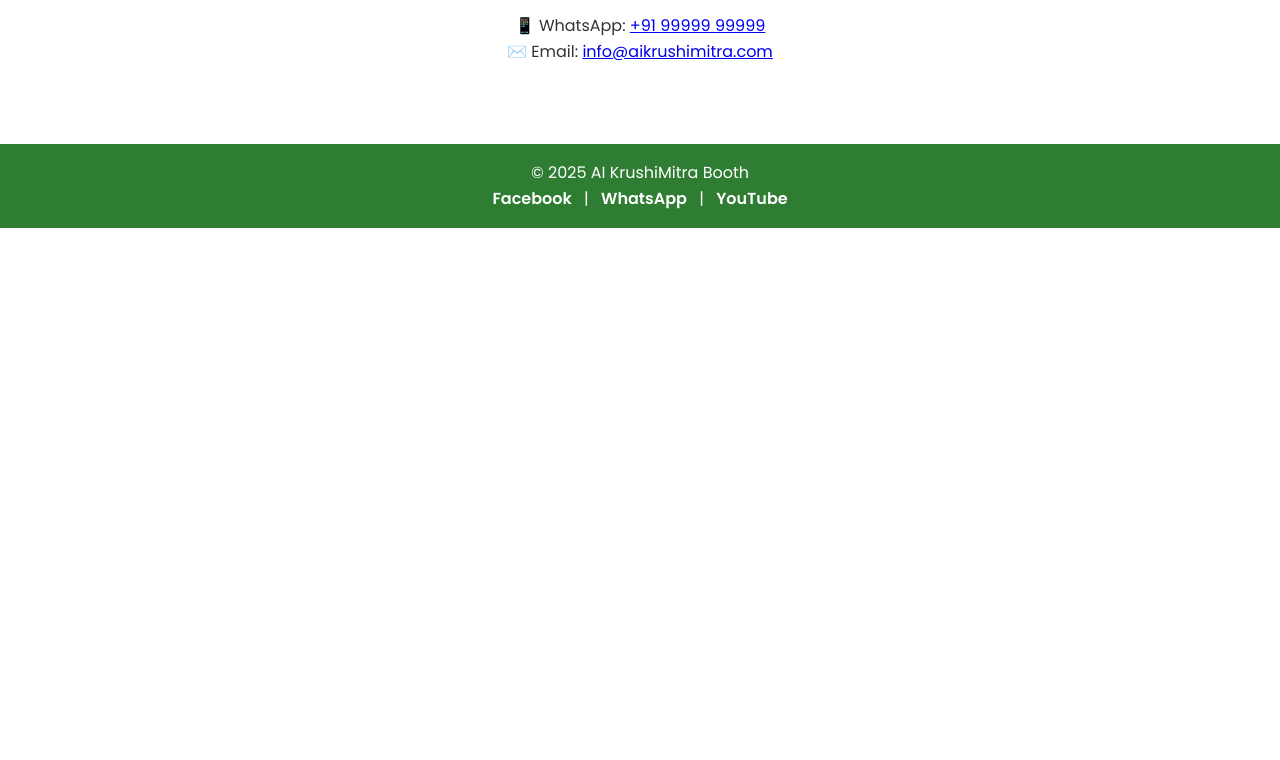
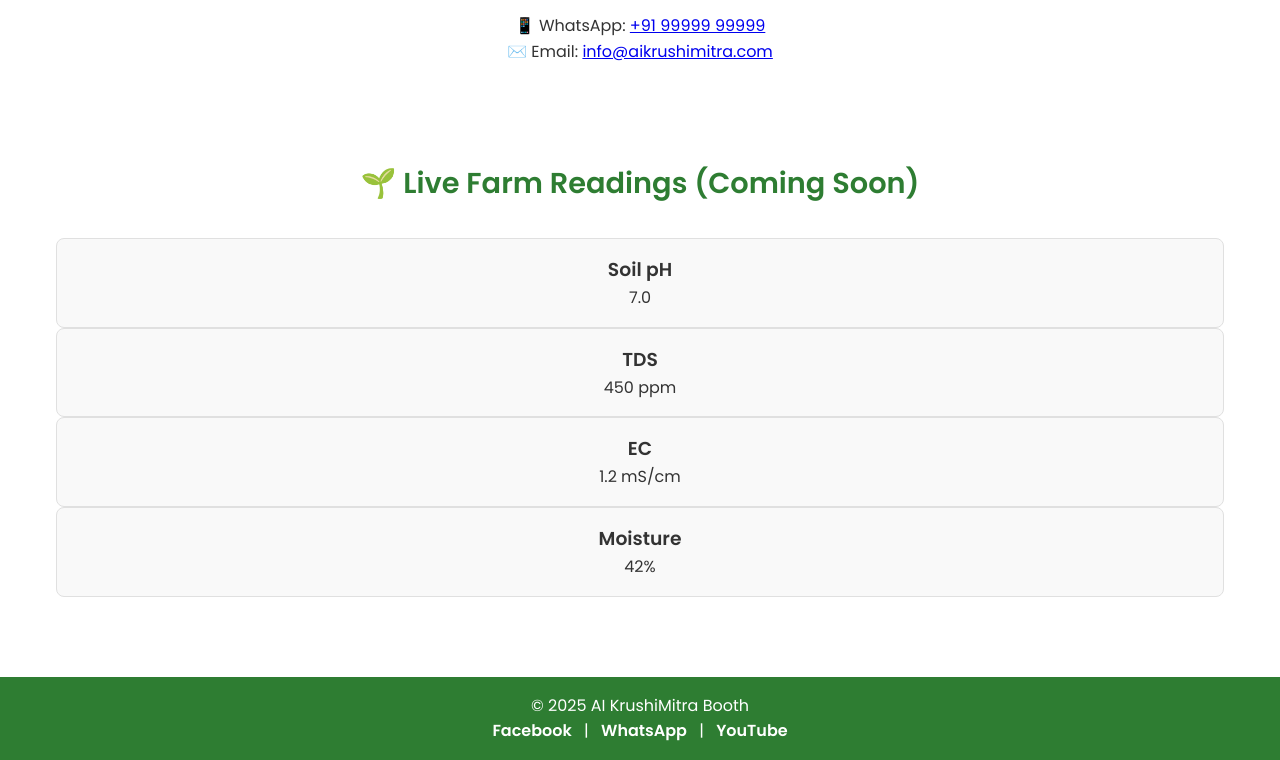
Before and after one commit to shambhumahadev/AiKrushimitrabooth, a plain HTML site: page index.html in a window 1280 px wide. Shown: the part 2008-2768 px from the top of the page. Before the commit the page ends 2236 px from the top, so only its background shows below. Drawn offline with Linux system fonts and the light colour scheme.

Commit message:
Update index.html

```diff
--- a/index.html
+++ b/index.html
@@ -97,7 +97,27 @@ footer a{color:#fff;text-decoration:none;margin:0 8px;font-weight:600;}
   </p>
 </section>
 
-<footer>
+<section class="live-dashboard">
+  <h2>🌱 Live Farm Readings (Coming Soon)</h2>
+  <div class="dashboard-cards">
+    <div class="card">
+      <h3>Soil pH</h3>
+      <p><span id="soilPh">7.0</span></p>
+    </div>
+    <div class="card">
+      <h3>TDS</h3>
+      <p><span id="tds">450 ppm</span></p>
+    </div>
+    <div class="card">
+      <h3>EC</h3>
+      <p><span id="ec">1.2 mS/cm</span></p>
+    </div>
+    <div class="card">
+      <h3>Moisture</h3>
+      <p><span id="moisture">42%</span></p>
+    </div>
+  </div>
+</section><footer>
   <p>© 2025 AI KrushiMitra Booth</p>
   <p>
     <a href="#">Facebook</a> | <a href="https://wa.me/919999999999">WhatsApp</a> | <a href="#">YouTube</a>
```
